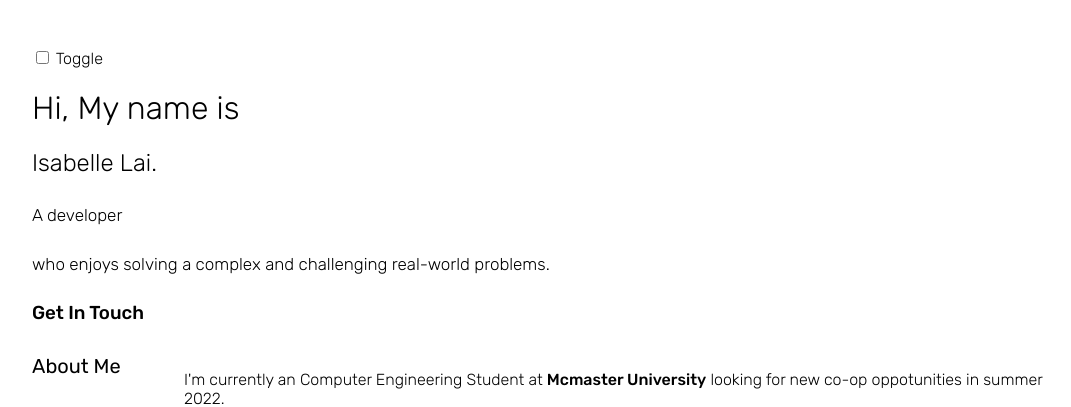
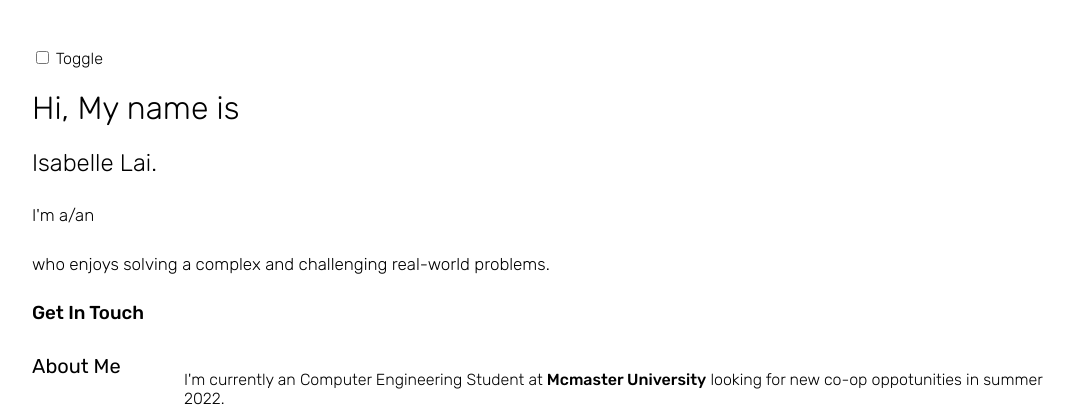
Before and after one commit to isa-Lai/isa-lai.github.io, a Jekyll site: the page built from index.html, in a window 1280 px wide. Shown: the top 407 px of the page, without its empty margins (16-1087 px from the left). Built offline with Jekyll 4.4.1, drawn with Linux system fonts in a browser that asks for light colours; nearby versions of some CDN libraries; a script that is not in the unit is left out.

Commit message:
Update intro.html

```diff
--- a/_includes/intro.html
+++ b/_includes/intro.html
@@ -8,7 +8,7 @@
   </h2>
 
   <h5>
-    A developer<span class='intro__typing'></span>
+    I'm a/an <span class='intro__typing'></span>
   </h5>
 
   <h5>
```
